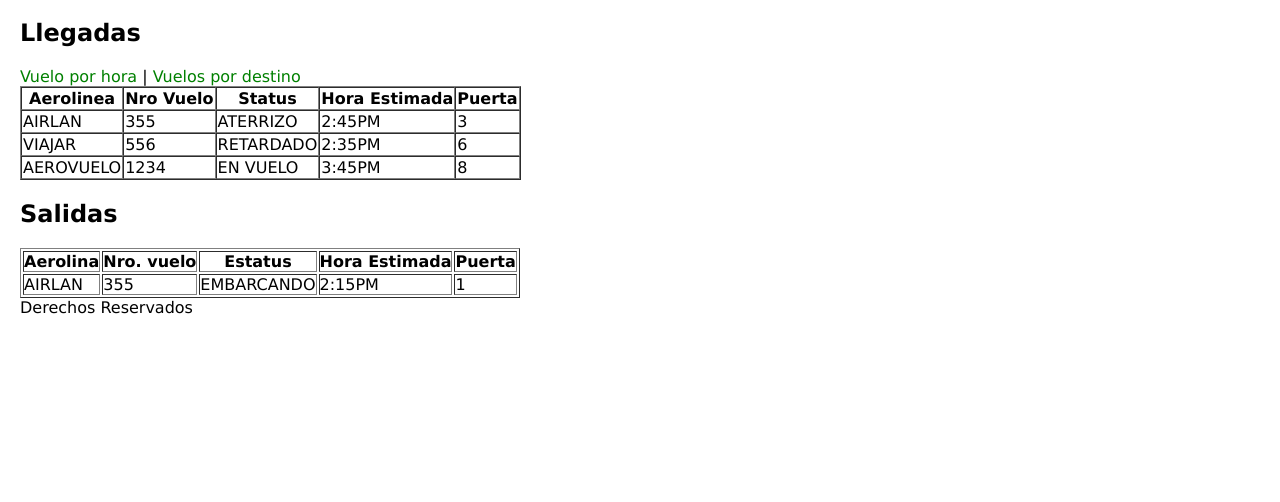
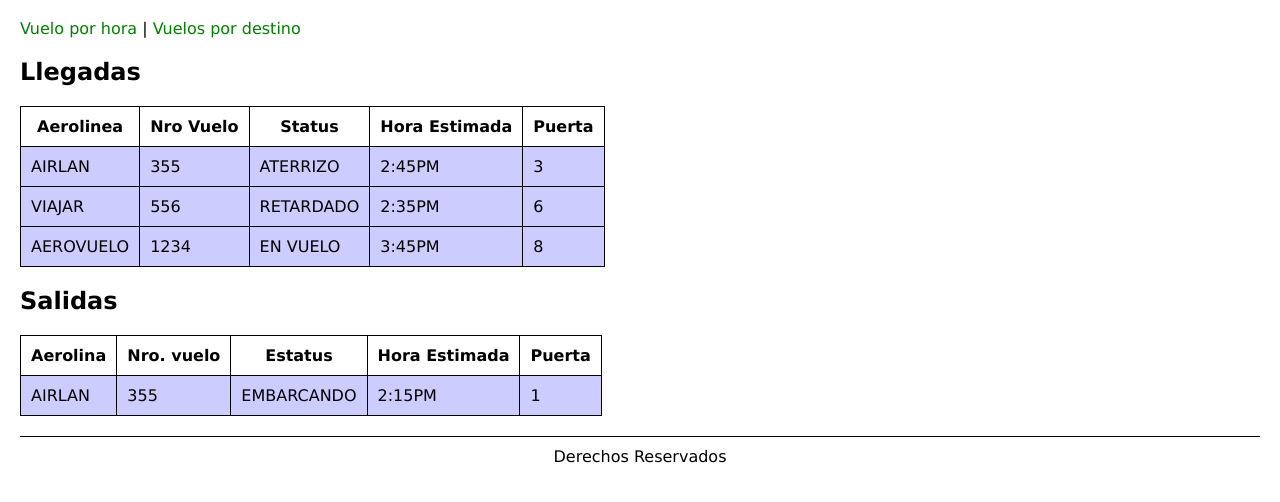
Before and after one commit to alcantaraosc/Cartelera_Vuelos, a plain HTML site: page index.html in a window 1280 px wide. Shown: the part 62-564 px from the top of the page. Drawn offline with Linux system fonts and the light colour scheme.

Commit message:
Version 2

```diff
--- a/css/estilos.css
+++ b/css/estilos.css
@@ -3,10 +3,44 @@ body{
     font-family: Verdana;
 }
 nav #menu-principal {
-    padding: 10px 10px 10px 10px;
+    padding: 10px 0px;
 }
 a[href]{
-    /*font-style: unset;*/
-    text-decoration-line:none;
+
+    text-decoration:none;
     color: green;
 }
+
+a:hover{
+    text-decoration: underline;
+}
+
+#menu-principal a + a::before {
+    content: " | ";
+    color: black;
+}
+
+footer{
+    margin-top: 20px;
+    border-top: solid 1px black;
+    padding-top: 10px;
+    text-align: center;
+}
+
+table {
+    border-collapse:collapse;
+  }
+
+table, th, td {
+
+    border: 1px solid black;
+    padding: 10px;
+}
+
+tbody:nth-child(2n) {
+    background-color: #CCC;
+}
+
+tbody:nth-child(1n) {
+    background-color: #CCF;
+}
--- a/index.html
+++ b/index.html
@@ -10,13 +10,15 @@
     </head>
     <body>
         <h1>Cartelera de Vuelos-Aeropuerto el mirador</h1>
-        <h2>Llegadas</h2>
+
         <nav id="menu-principal">
-            <a href="vuelos_por_hora.html">Vuelo por hora</a> |
+            <a href="vuelos_por_hora.html">Vuelo por hora</a>
             <a href="vuelos_por_destino.html">Vuelos por destino</a>
         </nav>
 
-        <table border="1" cellpalding="10" cellspacing="0">
+        <h2>Llegadas</h2>
+
+        <table border="1">
             <thead>
                 <tr>
                     <th>Aerolinea</th>
@@ -52,7 +54,7 @@
         </table>
 
         <h2>Salidas</h2>
-        <table border="1" cellpadding="0" cellspancing="0">
+        <table border="1" >
             <thead>
                 <tr>
                     <th>Aerolina</th>
```
